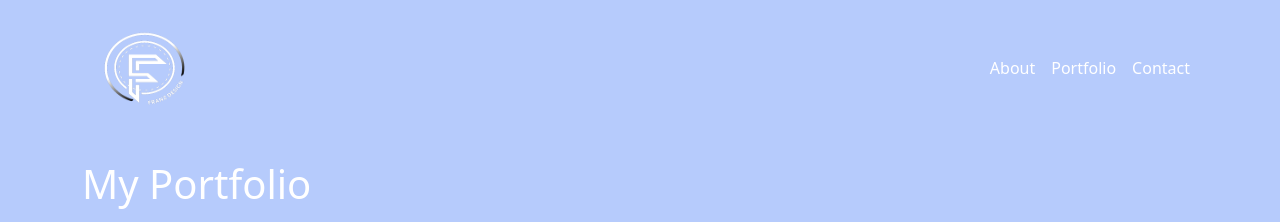
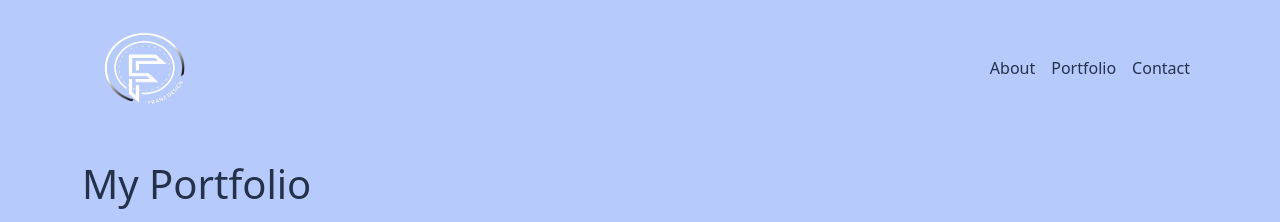
Before and after one commit to franzz1001/MY-PORTFOLIO, a plain HTML site: page portfolio.html in a window 1280 px wide. Shown: the top 222 px of the page. Drawn offline with nearby package versions, Linux system fonts and the light colour scheme.

Commit message:
Update portfolio.html

```diff
--- a/portfolio.html
+++ b/portfolio.html
@@ -19,7 +19,7 @@
         <nav class="navbar navbar-expand-lg navbar-light">
             <div class="container">
                 <a class="navbar-brand" href="index.html">
-                    <img src="Black_White_Creative_Modern_Letter_F_Design_Logo-removebg-preview.png" width="125" height="110" alt="logo for Louie Gomez Design">
+                    <img src="Black_White_Creative_Modern_Letter_F_Design_Logo-removebg-preview.png" width="125" height="110" alt="franz logo Design">
                         <a href="index.html"></a>
                     <span class="d-none">Web Design Services | Franz Design</span>
                 </a>
@@ -33,13 +33,13 @@
                 <div class="collapse navbar-collapse" id="navbarNav">
                   <ul class="navbar-nav ms-auto text-center">
                       <li class="nav-item">
-                          <a href="about.html" class="nav-link" style="color: white;">About</a>
+                          <a href="about.html" class="nav-link" style="color: #25314B;">About</a>
                       </li>
                       <li class="nav-item">
-                          <a href="portfolio.html" class="nav-link active" style="color: white;">Portfolio</a>
+                          <a href="portfolio.html" class="nav-link active" style="color: #25314B;">Portfolio</a>
                       </li>
                       <li class="nav-item">
-                          <a href="contact.html" class="nav-link" style="color: white;">Contact</a>
+                          <a href="contact.html" class="nav-link" style="color: #25314B;">Contact</a>
                       </li>
                   </ul>
               </div>
@@ -49,7 +49,7 @@
     </div>
     <main>
       <div class="container my-2 py-md-3">
-        <h1 style="color: white;">My Portfolio</h1>
+        <h1 style="color: #25314B;">My Portfolio</h1>
         <div class="container text-center my-4"></div>
         <div class="row mt-9 g-md-3">
             <div class="col-12 col-md-6 col-lg-4 g-2">
```
